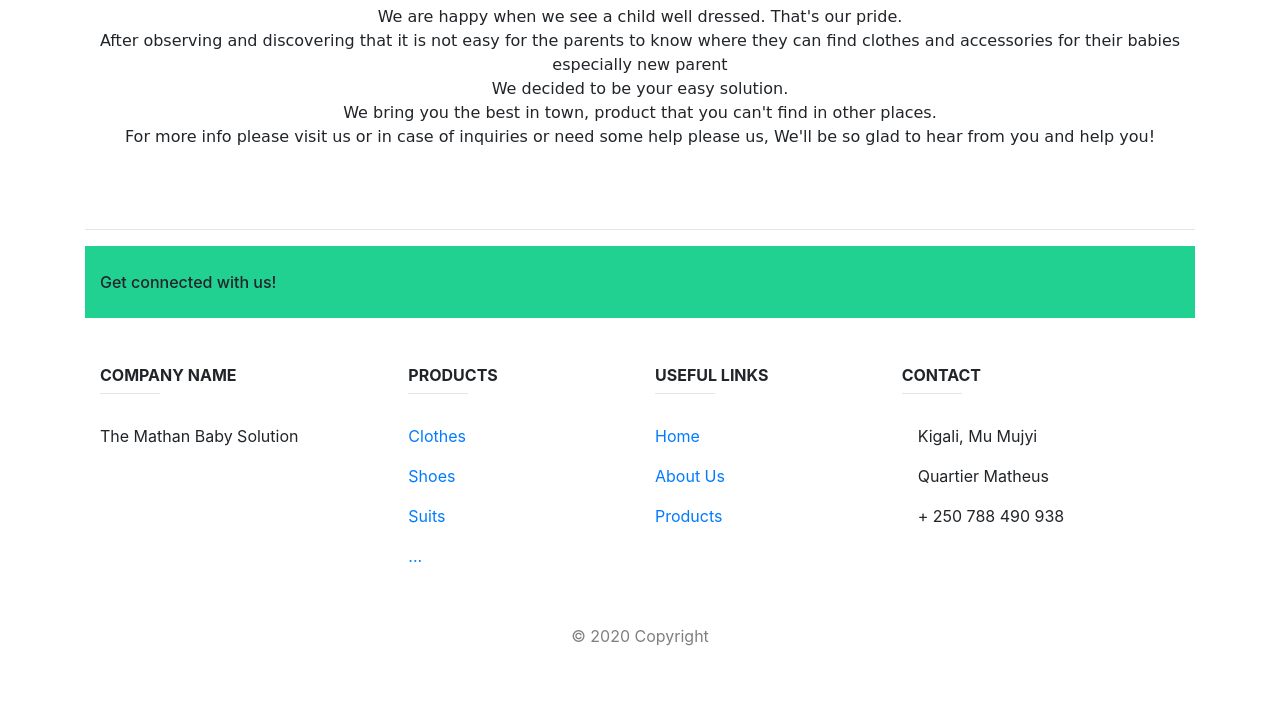
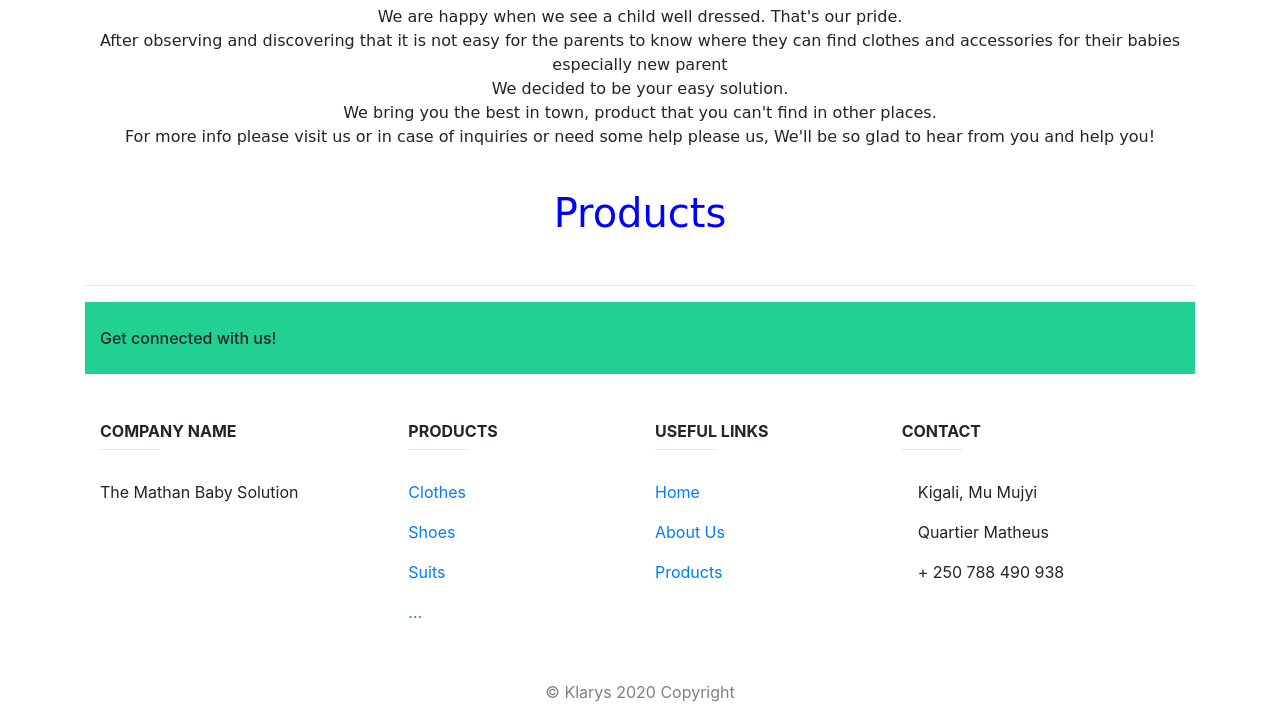
Before and after one commit to ClarisseU/mathan, a Django app: page / in a window 1280 px wide. Shown: the part 1096-1816 px from the top of the page. Before the commit the page ends 1742 px from the top, so only its background shows below. Run offline with Django 3.2, Linux system fonts and the light colour scheme; data that the repository does not hold is empty; some libraries are stand-ins or nearby versions.

Commit message:
finalize touch

```diff
--- a/mathanapp/templates/footer.html
+++ b/mathanapp/templates/footer.html
@@ -128,7 +128,7 @@
     <!-- Footer Links -->
 
     <!-- Copyright -->
-    <div class="footer-copyright text-center text-black-50 py-3">© 2020 Copyright
+    <div class="footer-copyright text-center text-black-50 py-3">© Klarys 2020 Copyright
     </div>
     <!-- Copyright -->
 
--- a/mathanapp/templates/index.html
+++ b/mathanapp/templates/index.html
@@ -45,6 +45,9 @@
         </section>
         <br>
         <section>
+            <div style="font-family: 'Zhi Mang Xing', cursive; color: blue; text-align:center">
+                <h1>Products</h1>
+            </div>
             <div class="row">
                 {% for im in image %}
                 <div class='col-xs-6 col-sm-6 col-md-6 col-lg-6'>
--- a/requirements.txt
+++ b/requirements.txt
@@ -4,6 +4,7 @@ dj-database-url==0.5.0
 Django==1.11
 django-bootstrap4==1.1.1
 django-heroku==0.3.1
+gunicorn==20.0.4
 Pillow==7.0.0
 psycopg2==2.8.4
 python-decouple==3.3
```
Also changed, not shown: mathanpro/settings.py (+4 -5 lines).
